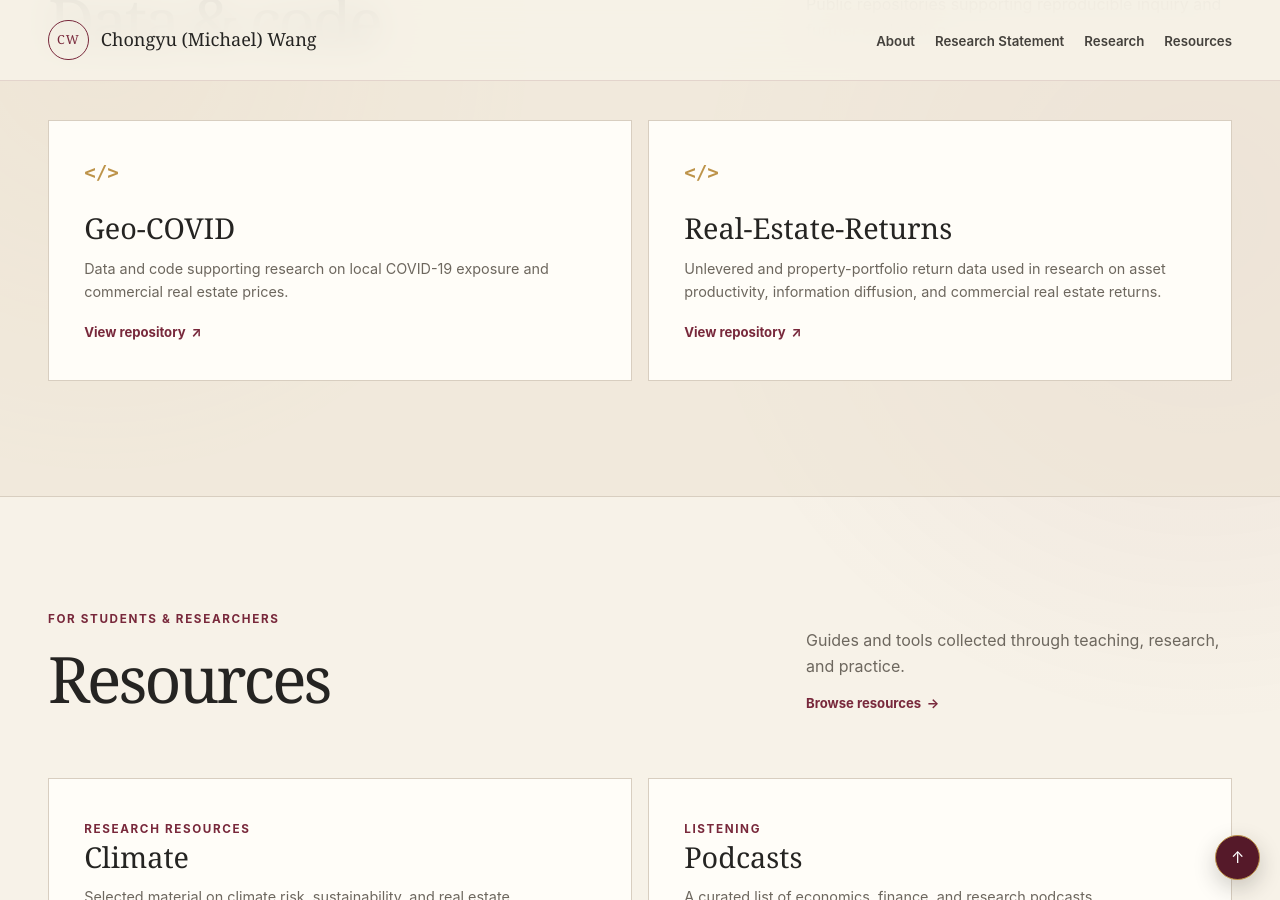
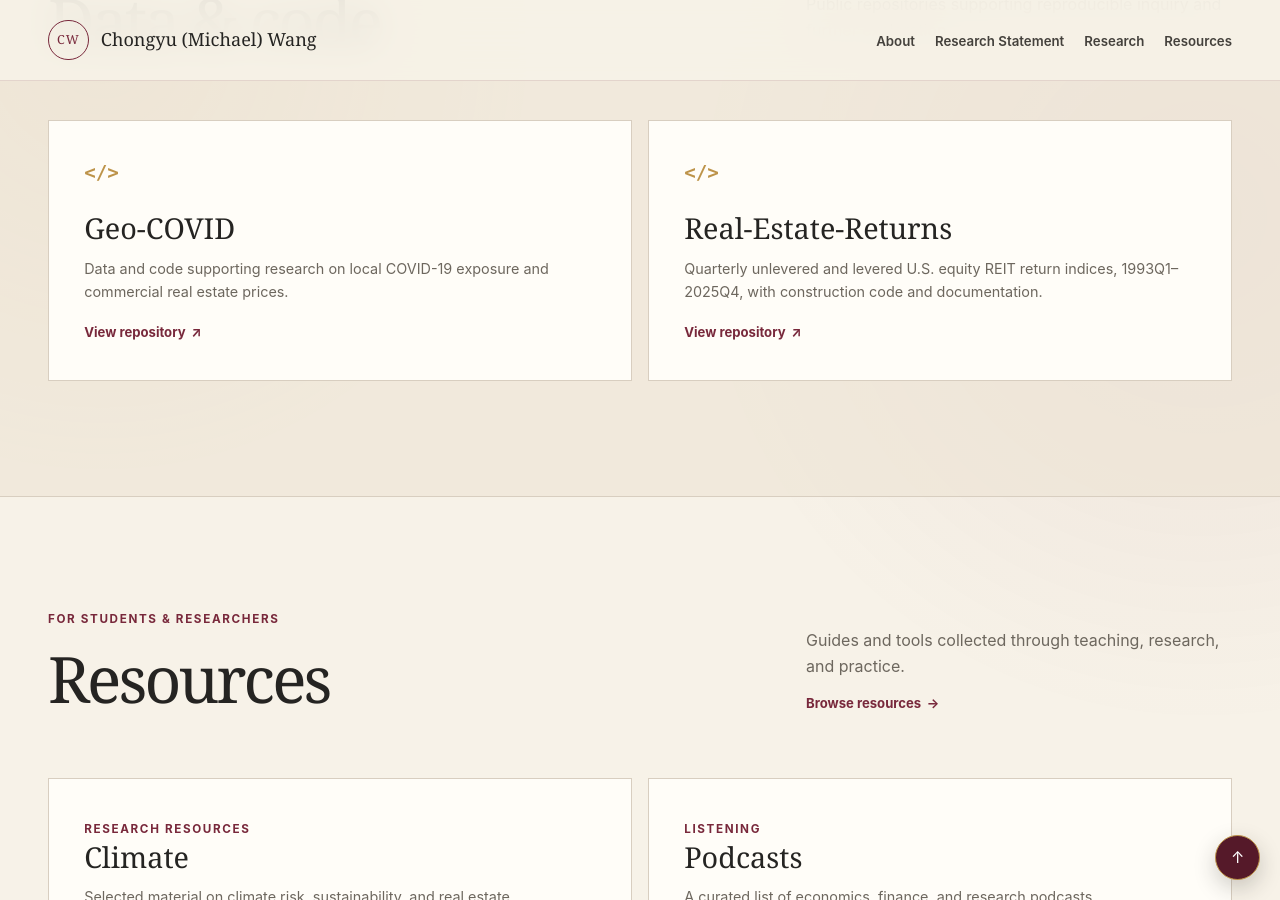
Before and after one commit to wang415705825/wang415705825.github.io, a Jekyll site: the page built from index.html, in a window 1280 px wide and 900 px high, scrolled down 3157 px. Built offline with Jekyll 4.4.1, drawn with Linux system fonts in a browser that asks for light colours.

Commit message:
Update the Real-Estate-Returns description
The repository now holds quarterly unlevered and levered U.S. equity REIT
return indices (1993Q1-2025Q4) with construction code; it does not
contain property-portfolio return data.

Co-Authored-By: Claude Opus 5.5 <noreply@anthropic.com>
Claude-Session: https://claude.ai/code/session_01FWSNxkJwK5F36QZPAHNxqj

```diff
--- a/_data/code.yml
+++ b/_data/code.yml
@@ -5,6 +5,6 @@
   url: "https://github.com/wang415705825/Geo-COVID"
 - name: "Real-Estate-Returns"
   description: >-
-    Unlevered and property-portfolio return data used in research on asset
-    productivity, information diffusion, and commercial real estate returns.
+    Quarterly unlevered and levered U.S. equity REIT return indices,
+    1993Q1–2025Q4, with construction code and documentation.
   url: "https://github.com/wang415705825/Real-Estate-Returns"
```
